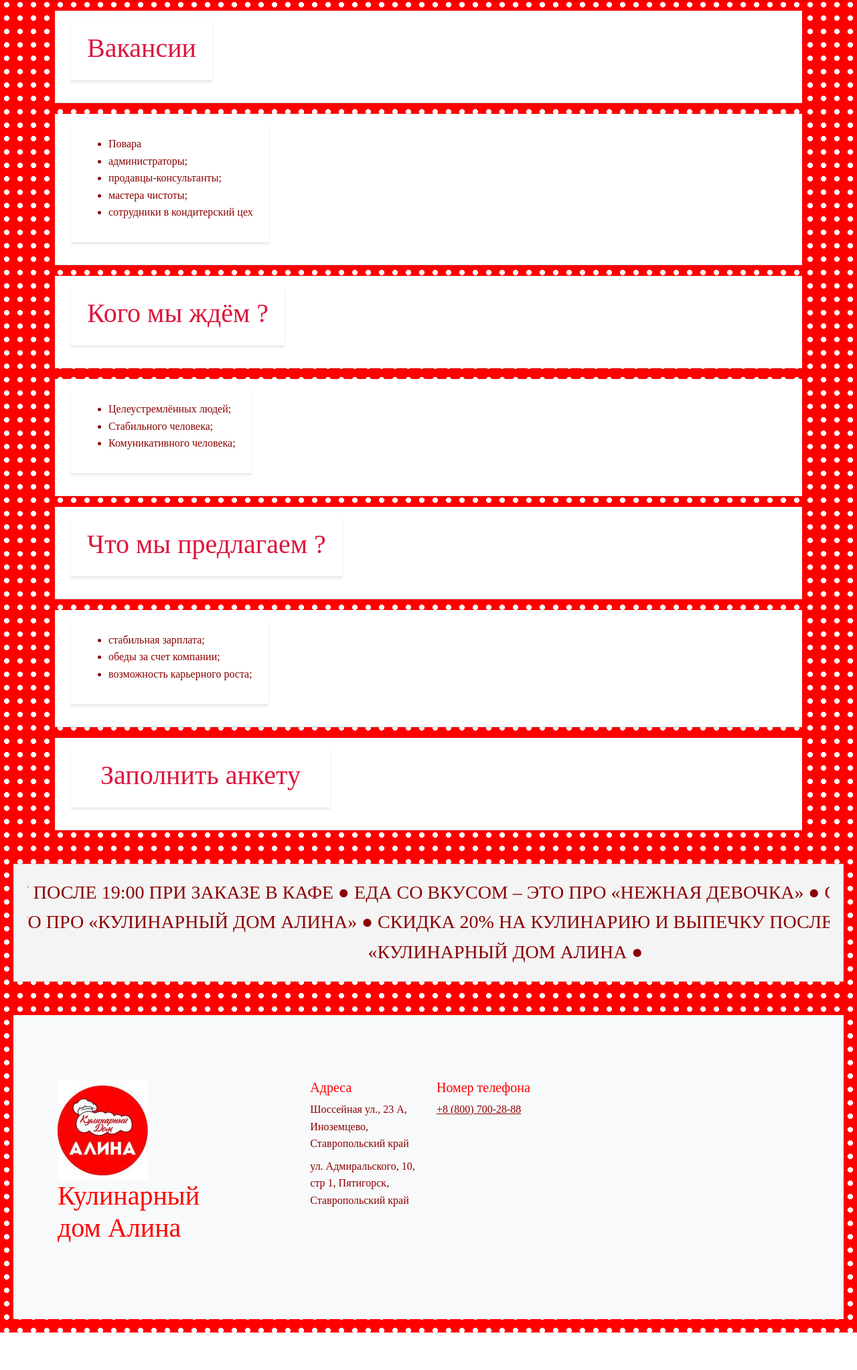
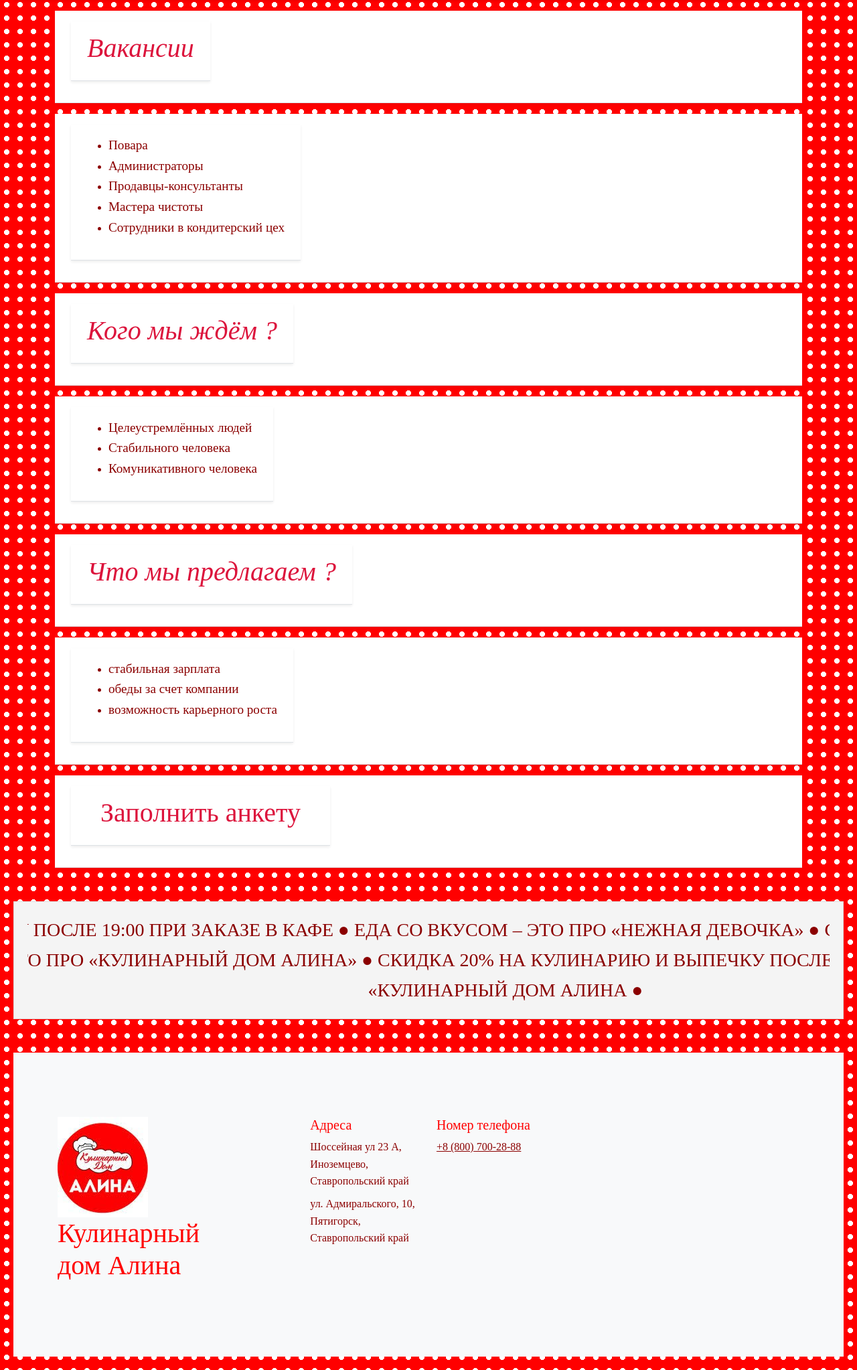
Before and after one commit to Artists353/KDalina_, a Django app: page /work/work in a window 1280 px wide. Shown: the part 203-2249 px from the top of the page at 67% size. Before the commit the page ends 2193 px from the top, so only its background shows below. Run offline with Django 5.2, Linux system fonts and the light colour scheme.

Commit message:
frontend

```diff
--- a/main/templates/main/basic_file.html
+++ b/main/templates/main/basic_file.html
@@ -18,11 +18,11 @@
       <img src="{%static 'main/img/kdalina_file.jpg'%}" alt="Лого">
         <nav class="catalog-menu">
           <ul>
-            <li><h3><a class="p-2 text-red" href="{%url 'home' %}">Каталог</a></h3></li>
-            <li><h3><a class="p-2 text-red" href="{%url 'about' %}">О нас</a></h3></li>
-            <li><h3><a class="p-2 text-red" href="{%url 'review' %}">Посмотреть отзывы</a></h3></li>
-            <li><h3><a class="p-2 text-red" href="{%url 'leave_feedback' %}">Оставить отзыв</a></h3></li>
-            <li><h3><a class="p-2 text-red" href="{%url 'work' %}">Вакансии</a></h3></li>
+            <li><b><h3><a class="p-2 text-red" href="{%url 'home' %}">Каталог</a></h3></b></li>
+            <li><b><h3><a class="p-2 text-red" href="{%url 'about' %}">О нас</a></h3></b></li>
+            <li><b><h3><a class="p-2 text-red" href="{%url 'review' %}">Посмотреть отзывы</a></h3></b></li>
+            <li><b><h3><a class="p-2 text-red" href="{%url 'leave_feedback' %}">Оставить отзыв</a></h3></b></li>
+            <li><b><h3><a class="p-2 text-red" href="{%url 'work' %}">Вакансии</a></h3></b></li>
           </ul>
         </nav>
       </div>
@@ -95,8 +95,8 @@
           <div class="col-6 col-lg-2 offset-lg-1 mb-3">
             <h5 style="color: red">Адреса</h5>
             <ul class="list-unstyled">
-              <li class="mb-2" style="color: #8B0000">Шоссейная ул., 23 А, Иноземцево, Ставропольский край</li>
-              <li class="mb-2" style="color: #8B0000">ул. Адмиральского, 10, стр 1, Пятигорск, Ставропольский край</li>
+              <li class="mb-2" style="color: #8B0000">Шоссейная ул 23 А, Иноземцево, Ставропольский край</li>
+              <li class="mb-2" style="color: #8B0000">ул. Адмиральского, 10, Пятигорск, Ставропольский край</li>
             </ul>
           </div>
           <div class="col-6 col-lg-2 mb-3">
--- a/main/templates/main/index.html
+++ b/main/templates/main/index.html
@@ -8,7 +8,7 @@
 <link rel="stylesheet" href="{%static 'main/css/main.css' %}">
 <div class="d-flex flex-column flex-md-row align-items-center p-3 px-md-4 mb-3 bg-white border-bottom shadow-sm" style="color: red">
     <div class="d-flex flex-column flex-md-row align-items-center p-3 px-md-4 mb-3 bg-white border-bottom shadow-sm" style="color: red">
-        <h2 class="center" style="color: #DC143C">Добро пожаловать в Кулинарный дом Алина</h2>
+        <h2 class="center" style="color: #DC143C"><b>Добро пожаловать в Кулинарный дом Алина</b></h2>
     </div>
 </div>
 
@@ -21,7 +21,7 @@
 <head>
 <div class="d-flex flex-column flex-md-row align-items-center p-3 px-md-4 mb-3 bg-white border-bottom shadow-sm" style="color: red">
     <div class="d-flex flex-column flex-md-row align-items-center p-3 px-md-4 mb-3 bg-white border-bottom shadow-sm" style="color: red">
-        <h2 class="center" style="color: #DC143C">Каталог</h2>
+        <h2 class="center" style="color: #DC143C"><b>Каталог</b></h2>
     </div>
 </div>
 </head>
--- a/work/templates/work/work.html
+++ b/work/templates/work/work.html
@@ -6,46 +6,46 @@
 {%block content%}
 <div class="d-flex flex-column flex-md-row align-items-center p-3 px-md-4 mb-3 bg-white border-bottom shadow-sm" style="color: red">
     <div class="d-flex flex-column flex-md-row align-items-center p-3 px-md-4 mb-3 bg-white border-bottom shadow-sm" style="color: red">
-        <h1 class="sc-1tj5y7k-0 eVvGfE" style="color: #DC143C">Вакансии</h1>
+        <h1 class="sc-1tj5y7k-0 eVvGfE" style="color: #DC143C"><em>Вакансии</em></h1>
     </div>
 </div>
 <div class="tn-atom t-bgimg">
     <div class="d-flex flex-column flex-md-row align-items-center p-3 px-md-4 mb-3 bg-white border-bottom shadow-sm" style="color: #8B0000">
         <div class="d-flex flex-column flex-md-row align-items-center p-3 px-md-4 mb-3 bg-white border-bottom shadow-sm" style="color: #8B0000">
             <ul>
-                <li data-list="bullet">Повара</li>
-                <li data-list="bullet">администраторы;</li>
-                <li data-list="bullet">продавцы-консультанты;</li>
-                <li data-list="bullet">мастера чистоты;</li>
-                <li data-list="bullet">сотрудники в кондитерский цех</li>
+                <li data-list="bullet"><big>Повара</big></li>
+                <li data-list="bullet"><big>Администраторы</big></li>
+                <li data-list="bullet"><big>Продавцы-консультанты</big></li>
+                <li data-list="bullet"><big>Мастера чистоты</big></li>
+                <li data-list="bullet"><big>Сотрудники в кондитерский цех</big></li>
             </ul>
         </div>
     </div>
     <div class="d-flex flex-column flex-md-row align-items-center p-3 px-md-4 mb-3 bg-white border-bottom shadow-sm" style="color: red">
         <div class="d-flex flex-column flex-md-row align-items-center p-3 px-md-4 mb-3 bg-white border-bottom shadow-sm" style="color: red">
-            <h1 class="sc-1tj5y7k-0 eVvGfE" style="color: #DC143C">Кого мы ждём ?</h1>
+            <h1 class="sc-1tj5y7k-0 eVvGfE" style="color: #DC143C"><em>Кого мы ждём ?</em></h1>
         </div>
     </div>
     <div class="d-flex flex-column flex-md-row align-items-center p-3 px-md-4 mb-3 bg-white border-bottom shadow-sm" style="color: #8B0000">
         <div class="d-flex flex-column flex-md-row align-items-center p-3 px-md-4 mb-3 bg-white border-bottom shadow-sm" style="color: #8B0000">
             <ul>
-                <li data-list="bullet">Целеустремлённых людей;</li>
-                <li data-list="bullet">Стабильного человека;</li>
-                <li data-list="bullet">Комуникативного человека;</li>
+                <li data-list="bullet"><big>Целеустремлённых людей</big></li>
+                <li data-list="bullet"><big>Стабильного человека</big></li>
+                <li data-list="bullet"><big>Комуникативного человека</big></li>
             </ul>
         </div>
     </div>
     <div class="d-flex flex-column flex-md-row align-items-center p-3 px-md-4 mb-3 bg-white border-bottom shadow-sm" style="color: red">
         <div class="d-flex flex-column flex-md-row align-items-center p-3 px-md-4 mb-3 bg-white border-bottom shadow-sm" style="color: red">
-            <h1 class="sc-1tj5y7k-0 eVvGfE" style="color: #DC143C">Что мы предлагаем ?</h1>
+            <h1 class="sc-1tj5y7k-0 eVvGfE" style="color: #DC143C"><em>Что мы предлагаем ?</em></h1>
         </div>
     </div>
     <div class="d-flex flex-column flex-md-row align-items-center p-3 px-md-4 mb-3 bg-white border-bottom shadow-sm" style="color: #8B0000">
         <div class="d-flex flex-column flex-md-row align-items-center p-3 px-md-4 mb-3 bg-white border-bottom shadow-sm" style="color: #8B0000">
             <ul>
-                <li data-list="bullet">cтабильная зарплата;</li>
-                <li data-list="bullet">обеды за счет компании;</li>
-                <li data-list="bullet">возможность карьерного роста;</li>
+                <li data-list="bullet"><big>cтабильная зарплата</big></li>
+                <li data-list="bullet"><big>обеды за счет компании</big></li>
+                <li data-list="bullet"><big>возможность карьерного роста</big></li>
             </ul>
         </div>
     </div>
```
Also changed, not shown: main/templates/main/about.html (+9 -9 lines), main/migrations/0001_initial.py, main/migrations/0002_alter_comment_content.py (added), main/migrations/0002_alter_reviews_options_alter_reviews_review.py (deleted), main/migrations/0003_review.py (deleted), main/models.py (line endings or trailing spaces).
